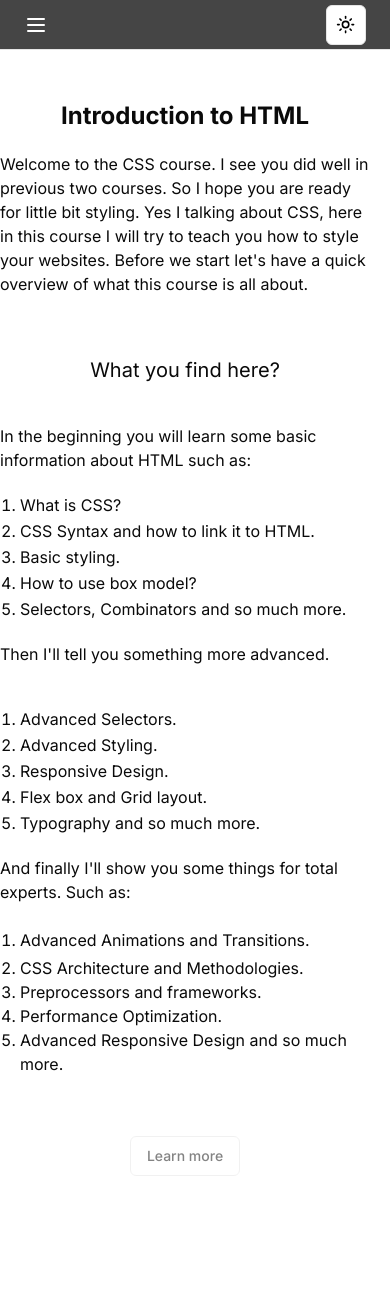
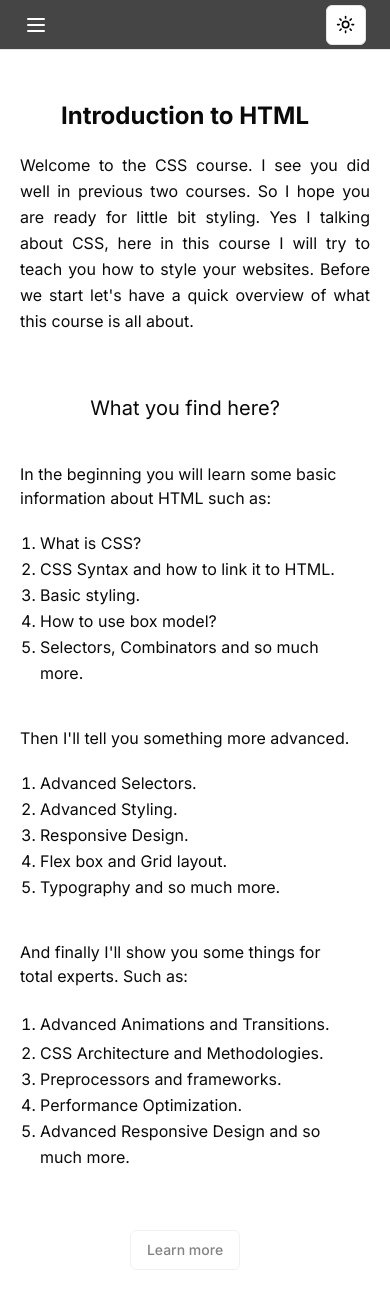
Before and after one commit to Slowbat200/web-dev-courseo, a Next.js app: page /css in a window 390 px wide. Before the commit the page ends 1196 px from the top, so only its background shows below. Built offline with nearby package versions, Linux system fonts and the light colour scheme.

Commit message:
responsive design

```diff
--- a/app/(main)/(routes)/css/_components/intro.tsx
+++ b/app/(main)/(routes)/css/_components/intro.tsx
@@ -10,7 +10,7 @@ export default function Intro() {
         Introduction to HTML
       </h1>
       <article>
-        <p className='text-md pt-5 lg:text-lg xl:text-xl 2xl:text-2xl'>
+        <p className='text-md pt-5 lg:text-lg xl:text-xl 2xl:text-2xl leading-relaxed pl-5 lg:pl-0 text-justify'>
           Welcome to the CSS course. I see you did well in previous two courses.
           So I hope you are ready for little bit styling. Yes I talking about
           CSS, here in this course I will try to teach you how to style your
@@ -24,7 +24,7 @@ export default function Intro() {
             What you find here?
           </h1>
           <article className='grid lg:grid-cols-3 grid-cols-1 gap-x-5 gap-y-5 pt-10'>
-            <span className='flex flex-col gap-y-5'>
+            <span className='flex flex-col gap-y-5 px-5 lg:px-0'>
               <p>
                 In the beginning you will learn some basic information about
                 HTML such as:
@@ -47,9 +47,9 @@ export default function Intro() {
                 </li>
               </ul>
             </span>
-            <span className='flex flex-col gap-y-5'>
+            <span className='flex flex-col gap-y-5 px-5 pt-5 lg:px-0 lg:pt-0'>
               <p>Then I&apos;ll tell you something more advanced.</p>
-              <ul className='pl-5 leading-relaxed pt-5'>
+              <ul className='pl-5 leading-relaxed'>
                 <li className='list-decimal'>
                   <p>Advanced Selectors.</p>
                 </li>
@@ -67,12 +67,12 @@ export default function Intro() {
                 </li>
               </ul>
             </span>
-            <span className='flex flex-col gap-y-5'>
+            <span className='flex flex-col gap-y-5 px-5 pt-5 lg:px-0 lg:pt-0'>
               <p>
                 And finally I&apos;ll show you some things for total experts.
                 Such as:
               </p>
-              <ul className='pl-5'>
+              <ul className='pl-5 leading-relaxed'>
                 <li className='list-decimal leading-8'>
                   <p>Advanced Animations and Transitions.</p>
                 </li>
--- a/app/(main)/(routes)/development/_components/intro.tsx
+++ b/app/(main)/(routes)/development/_components/intro.tsx
@@ -14,7 +14,7 @@ export default function Intro() {
         <h1 className='text-xl md:text-2xl lg:text-3xl xl:text-4xl 2xl:text-5xl text-center py-5 font-bold'>
           Introduction to Development
         </h1>
-        <p className='leading-7'>
+        <p className='leading-7 text-justify'>
           Hello {user.fullName || user.username} welcome to the development
           section, where you can learn how websites works, what is the
           difference between frontend and backend, which protocols are important
@@ -27,7 +27,7 @@ export default function Intro() {
             What you find here?
           </h1>
           <article className='grid lg:grid-cols-3 grid-cols-1 gap-x-5 gap-y-5 pt-10'>
-            <span className='flex flex-col gap-y-5'>
+            <span className='flex flex-col gap-y-5 px-5 lg:px-0'>
               <p>
                 In the beginning you will learn some basic information about Web
                 development such as:
@@ -52,9 +52,9 @@ export default function Intro() {
                 </li>
               </ul>
             </span>
-            <span className='flex flex-col gap-y-5'>
+            <span className='flex flex-col gap-y-5 px-5 pt-5 lg:px-0 lg:pt-0'>
               <p>Then I&apos;ll tell you something more advanced.</p>
-              <ul className='pl-5 leading-relaxed pt-5'>
+              <ul className='pl-5 leading-relaxed '>
                 <li className='list-decimal'>
                   <p>Front-End Frameworks.</p>
                 </li>
@@ -72,7 +72,7 @@ export default function Intro() {
                 </li>
               </ul>
             </span>
-            <span className='flex flex-col gap-y-5'>
+            <span className='flex flex-col gap-y-5 px-5 pt-5 lg:px-0 lg:pt-0'>
               <p>
                 And finally I&apos;ll show you some things for total experts.
                 Such as:
--- a/app/(main)/(routes)/html/_components/intro.tsx
+++ b/app/(main)/(routes)/html/_components/intro.tsx
@@ -10,7 +10,7 @@ export default function Intro() {
         Introduction to HTML
       </h1>
       <article>
-        <p className='text-md pt-5 lg:text-lg xl:text-xl 2xl:text-2xl'>
+        <p className='text-md pt-5 lg:text-lg xl:text-xl 2xl:text-2xl leading-relaxed pl-5 lg:px-0 text-justify'>
           Welcome to the HTML course. I hope you liked the previouse course. So
           before we start let&apos;s have a quick overview of what this course is all
           about.
@@ -22,7 +22,7 @@ export default function Intro() {
             What you find here?
           </h1>
           <article className='grid lg:grid-cols-3 grid-cols-1 gap-x-5 gap-y-5 pt-10'>
-            <span className='flex flex-col gap-y-5'>
+            <span className='flex flex-col gap-y-5 lg:pl-0 pl-8'>
               <p>
                 In the beginning you will learn some basic information about
                 HTML such as:
@@ -45,9 +45,9 @@ export default function Intro() {
                 </li>
               </ul>
             </span>
-            <span className='flex flex-col gap-y-5'>
+            <span className='flex flex-col gap-y-5 lg:pl-0 pl-8 pt-5 lg:pt-0'>
               <p>Then I&apos;ll tell you something more advanced.</p>
-              <ul className='pl-5 leading-relaxed pt-5'>
+              <ul className='pl-5 leading-relaxed'>
                 <li className='list-decimal'>
                   <p>HTML5 Semantic Elements.</p>
                 </li>
@@ -65,7 +65,7 @@ export default function Intro() {
                 </li>
               </ul>
             </span>
-            <span className='flex flex-col gap-y-5'>
+            <span className='flex flex-col gap-y-5 lg:pl-0 lg:pt-0 pl-8 pt-5'>
               <p>
                 And finally I&apos;ll show you some things for total experts. Such
                 as:
--- a/app/(main)/(routes)/js/_components/intro.tsx
+++ b/app/(main)/(routes)/js/_components/intro.tsx
@@ -10,7 +10,7 @@ export default function Intro() {
         Introduction to JavaScript
       </h1>
       <article>
-        <p className='text-md pt-5 lg:text-lg xl:text-xl 2xl:text-2xl'>
+        <p className='text-md pt-5 lg:text-lg xl:text-xl 2xl:text-2xl leading-relaxed pl-5 lg:pl-0 text-justify'>
           Welcome to the JavaScript course. I hope you liked the previouse
           course. So before we start let&apos;s have a quick overview of what
           this course is all about.
@@ -22,7 +22,7 @@ export default function Intro() {
             What you find here?
           </h1>
           <article className='grid lg:grid-cols-3 grid-cols-1 gap-x-5 gap-y-5 pt-10'>
-            <span className='flex flex-col gap-y-5'>
+            <span className='flex flex-col gap-y-5 lg:pl-0 pl-8'>
               <p>
                 In the beginning you will learn some basic information about
                 HTML such as:
@@ -45,9 +45,9 @@ export default function Intro() {
                 </li>
               </ul>
             </span>
-            <span className='flex flex-col gap-y-5'>
+            <span className='flex flex-col gap-y-5 lg:pl-0 pl-8 pt-5 lg:pt-0'>
               <p>Then I&apos;ll tell you something more advanced.</p>
-              <ul className='pl-5 leading-relaxed pt-5'>
+              <ul className='pl-5 leading-relaxed'>
                 <li className='list-decimal'>
                   <p>Advanced Functions.</p>
                 </li>
@@ -65,7 +65,7 @@ export default function Intro() {
                 </li>
               </ul>
             </span>
-            <span className='flex flex-col gap-y-5'>
+            <span className='flex flex-col gap-y-5 lg:pl-0 pl-8 pt-5 lg:pt-0'>
               <p>
                 And finally I&apos;ll show you some things for total experts.
                 Such as:
```
